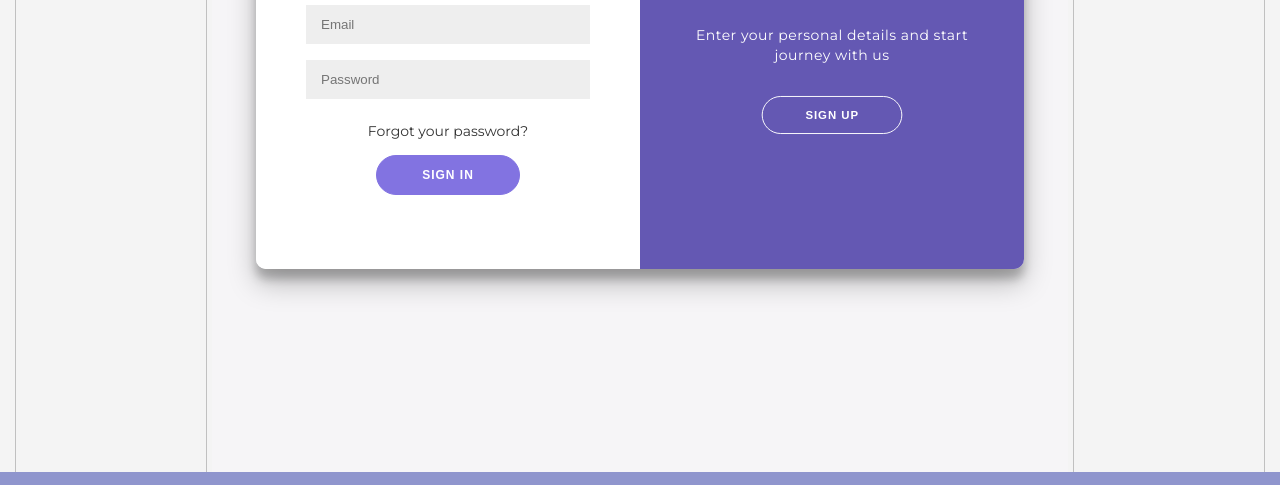
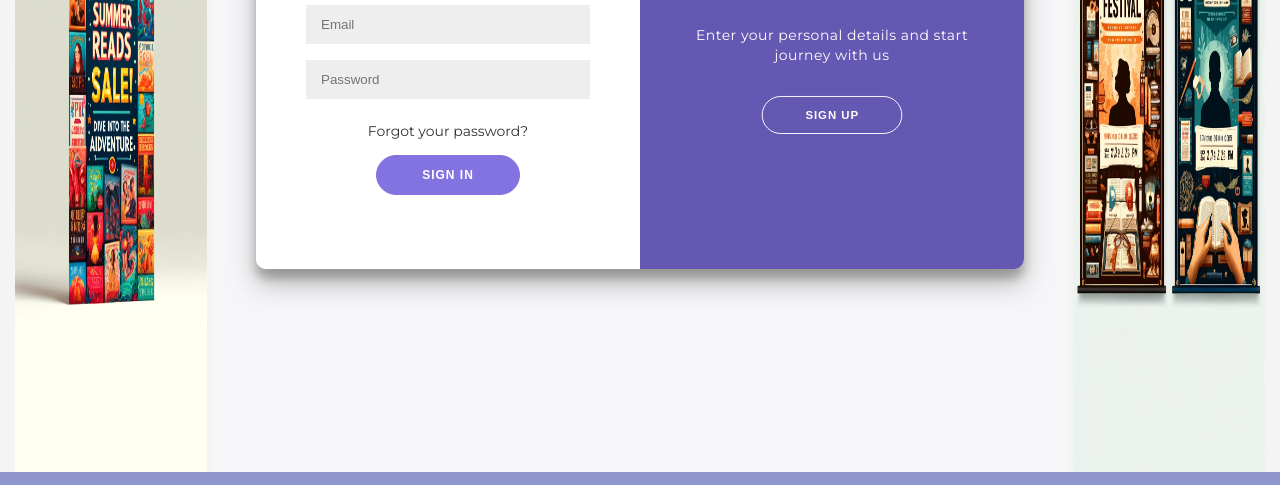
Before and after one commit to Twerkky/Bookshop, a plain HTML site: page index.html in a window 1280 px wide. Shown: the part 421-906 px from the top of the page. Drawn offline with nearby package versions, Linux system fonts and the light colour scheme; the site is published under a folder, as on GitHub Pages, so addresses that start at the root find nothing.

Commit message:
Update index.html

```diff
--- a/index.html
+++ b/index.html
@@ -38,8 +38,8 @@
     <main class="mainbar">
         <div class="slider-container">
             <div id="slider-left" class="slider">
-                <img src="/bookshop/photo/2.jpg" class="slide active">
-                <img src="/bookshop/photo/1.jpg" class="slide">
+                    <img src="photo/2.jpg" class="slide active">
+                    <img src="photo/1.jpg" class="slide">
             </div>
 
             <div class="login-page" id="main-login">
@@ -93,8 +93,8 @@
             </div>
 
             <div id="slider-right" class="slider">
-                <img src="/bookshop/photo/1.jpg" class="slide active">
-                <img src="/bookshop/photo/2.jpg" class="slide">
+                <img src="photo/1.jpg" class="slide active">
+                <img src="photo/2.jpg" class="slide">
             </div>
 
         </div>
```
